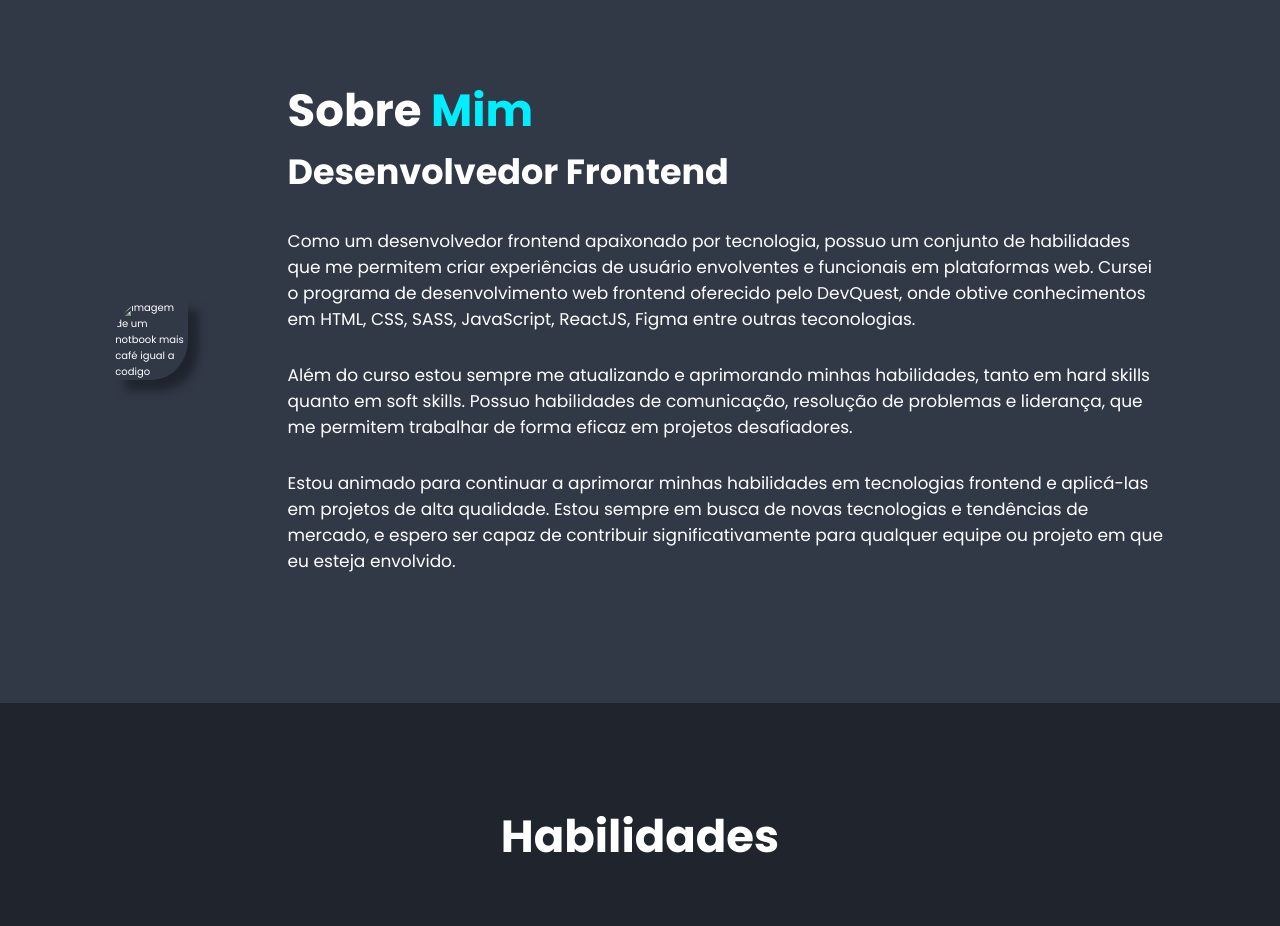
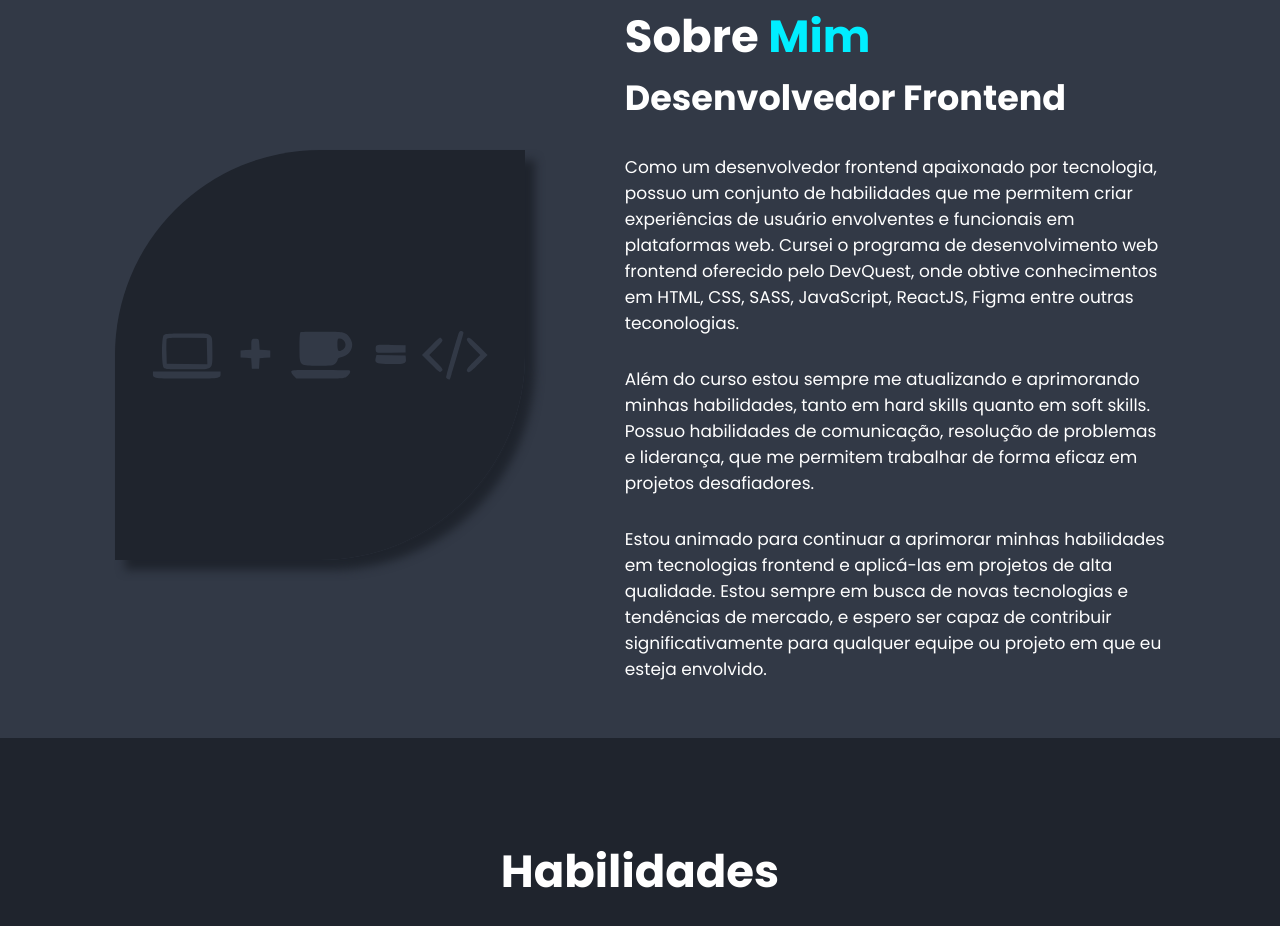
Before and after one commit to Leandro-Geraldo/portifolio-original, a plain HTML site: page index.html in a window 1280 px wide. Shown: the part 897-1823 px from the top of the page. Drawn offline with nearby package versions, Linux system fonts and the light colour scheme.

Commit message:
adicionado cafe-code no about

```diff
--- a/index.html
+++ b/index.html
@@ -61,7 +61,7 @@
 
     <section class="about" id="about">
         <div class="about-img">
-            <img src="src/img/PHP-Developer-on-Twitter.svg" alt="imagem de um notbook mais café igual a codigo">
+            <img src="src/img/cafe-code.svg" alt="imagem de um notbook mais café igual a codigo">
         </div>
 
         <div class="about-content">
```
